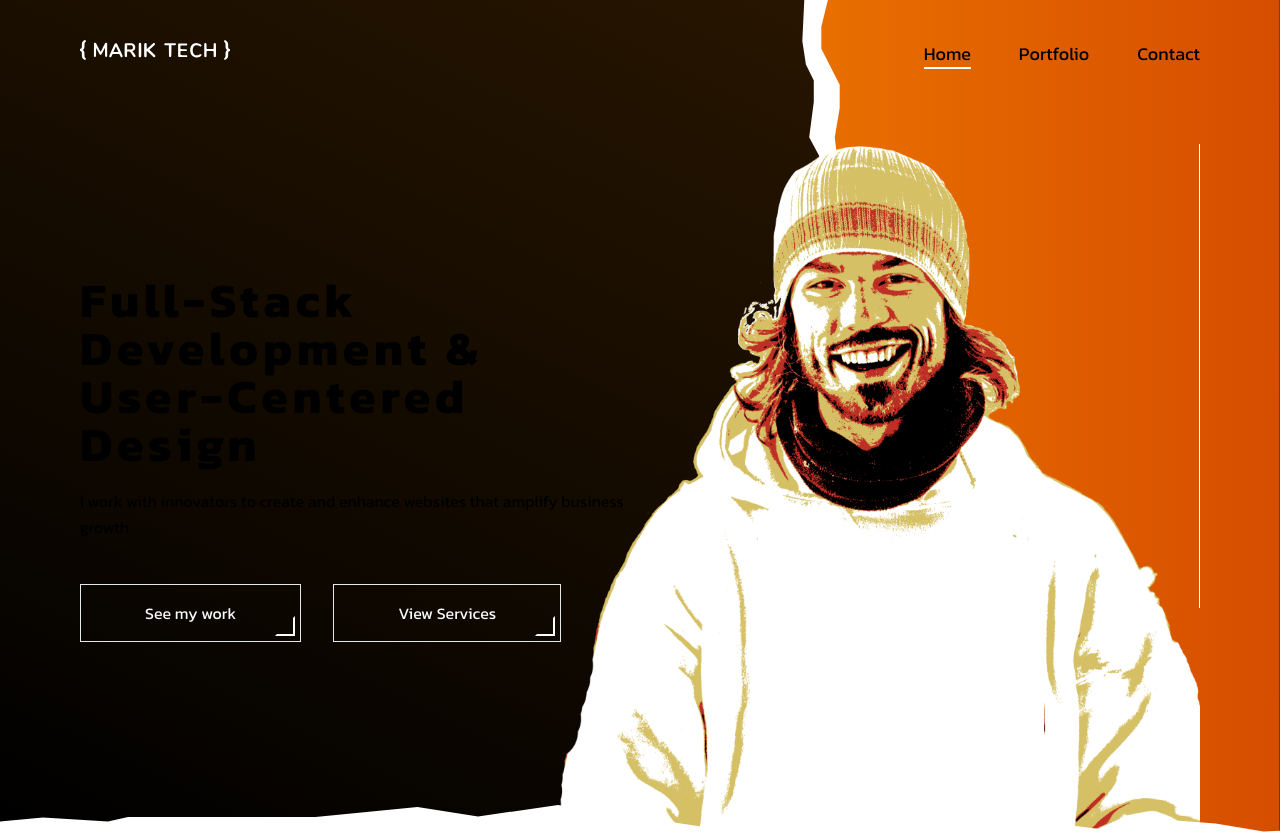
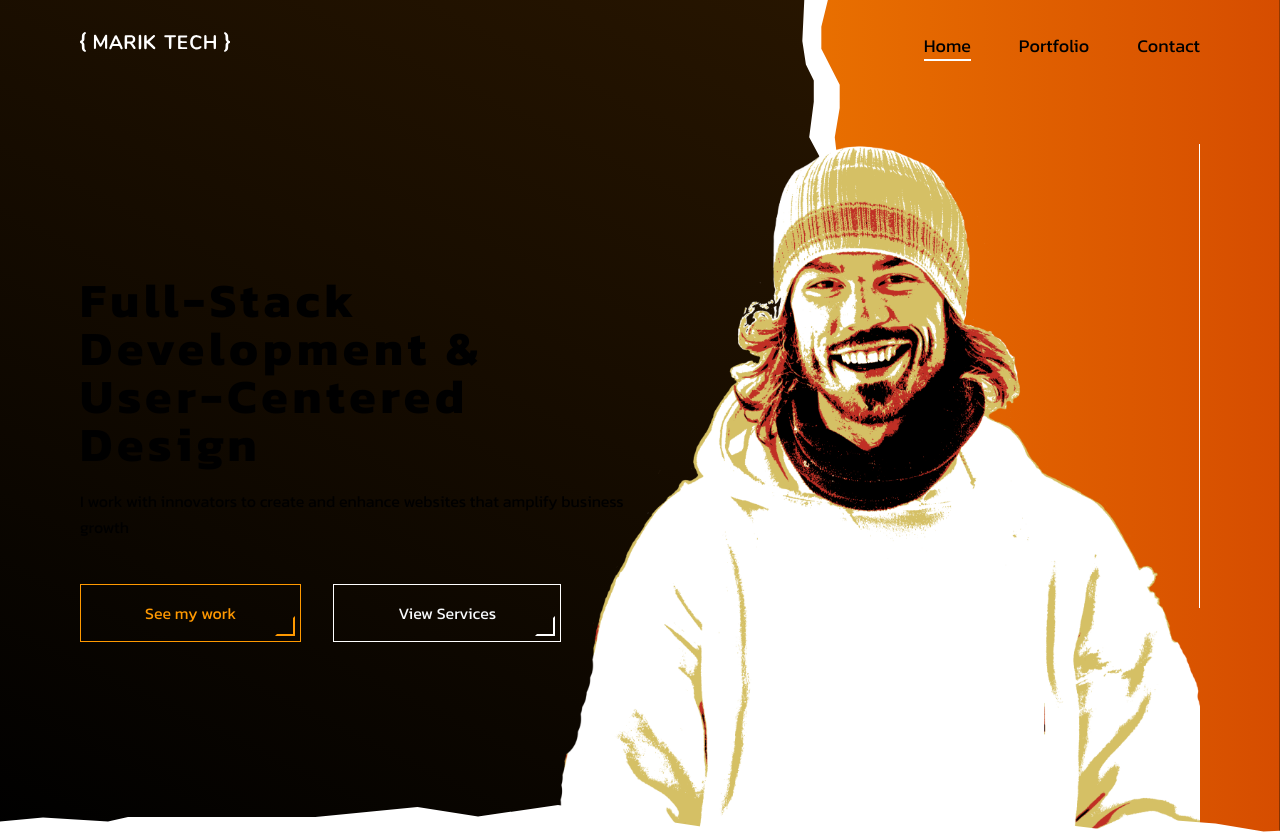
Before and after one commit to pmarik/portfolio-nextjs, a Next.js app: page / in a window 1280 px wide. Shown: the top 834 px of the page. Built offline with nearby package versions, Linux system fonts and the light colour scheme.

Commit message:
adds class-variance-authority, tw-merge, and button styling

```diff
--- a/src/app/(portfolio)/layout.tsx
+++ b/src/app/(portfolio)/layout.tsx
@@ -21,7 +21,7 @@ export default function Layout({
   return (
     <html lang="en">
       <body className={kanit.className}>
-        <Nav classNames='bg-slate-950'/>
+        <Nav classNames='bg-dark-gradient'/>
         {children}
         <Footer />
       </body>
--- a/src/app/globals.css
+++ b/src/app/globals.css
@@ -18,12 +18,12 @@
 
 body {
   color: rgb(var(--foreground-rgb));
-  background: linear-gradient(
+  /* background: linear-gradient(
       to bottom,
       transparent,
       rgb(var(--background-end-rgb))
     )
-    rgb(var(--background-start-rgb));
+    rgb(var(--background-start-rgb)); */
 }
 
 
--- a/src/components/atoms/ButtonLink/ButtonLink.component.tsx
+++ b/src/components/atoms/ButtonLink/ButtonLink.component.tsx
@@ -1,15 +1,33 @@
 import Link from "next/link";
 import React, { ReactNode } from 'react'
+import { VariantProps, cva } from 'class-variance-authority'
+import { cn } from '@/lib/utils'
 
-
+const buttonVariants = cva(
+    "text-slate-50 py-2 px-6 sm:py-2 lg:py-4 md:px-8 lg:px-16 border relative block after:border-2 after:absolute  after:w-[10px] after:h-[10px] lg:after:w-[20px] lg:after:h-[20px] after:bg-transparent after:right-[5px] after:bottom-[5px] after:border-transparent after:duration-500",
+    {
+        variants: {
+            variant: {
+                default: "after:border-r-white after:border-b-white border-white",
+                main: " after:border-r-color-300 after:border-b-color-300 border-color-300 text-color-300"
+            }
+        },
+        defaultVariants: {
+            variant: 'default'
+        }
+    }
+)
 
 type ButtonDisplay = "primary" | "secondary"
 
-interface ButtonProps {
+interface ButtonProps extends VariantProps<typeof buttonVariants> {
     children?: ReactNode | string
     to: string
     display: ButtonDisplay
+
 }
+
+
 
 const getBtnDisplay = (display?: ButtonDisplay) => {
     switch(display){
@@ -25,7 +43,9 @@ const getBtnDisplay = (display?: ButtonDisplay) => {
 const ButtonLink: React.FC<ButtonProps> = ({
     children,
     to,
-    display
+    display,
+    variant,
+    ...props
 }) => {
 
 
@@ -63,24 +83,11 @@ const ButtonLink: React.FC<ButtonProps> = ({
             `}
             href={to}
             target="_blank"
+            {...props}
         >
-            <span className=" text-slate-50 py-2 px-6 md:py-4 md:px-16 border
-              relative
-              block
-
-              after:border-2
-              after:absolute
-              after:w-[20px]
-              after:h-[20px]
-              after:bg-transparent
-              after:right-[5px]
-              after:bottom-[5px]
-              after:border-transparent
-              after:border-r-white
-              after:border-b-white
-              after:duration-500
-
-            ">{children}</span>
+            <span className={cn(buttonVariants({ variant }))}>
+                {children}
+            </span>
         </Link>
     )
 }
--- a/src/components/molecules/Carousel/Carousel.component.tsx
+++ b/src/components/molecules/Carousel/Carousel.component.tsx
@@ -12,7 +12,7 @@ interface CarouselProps {
 const Carousel:React.FC<CarouselProps> = ({
     children
 }) => {
-    const [emblaRef, emblaApi] = useEmblaCarousel({ loop: true, containScroll: 'trimSnaps' }, [Autoplay()])
+    const [emblaRef, emblaApi] = useEmblaCarousel({ loop: true, containScroll: 'trimSnaps' }, [Autoplay({delay: 10000})])
 
 
     // useEffect(() => {
--- a/src/components/organisms/HeroSection/HeroSection.component.tsx
+++ b/src/components/organisms/HeroSection/HeroSection.component.tsx
@@ -13,12 +13,14 @@ const HeroSection:React.FC = () => {
                     <ButtonLink
                         to="#projects"
                         display="primary"
+                        variant={'main'}
                     >
                         See my work
                     </ButtonLink>
                     <ButtonLink
                         to="#services"
                         display="secondary"
+                        variant={'default'}
                     >
                         View Services
                     </ButtonLink>
--- a/src/components/organisms/Nav/Nav.component.tsx
+++ b/src/components/organisms/Nav/Nav.component.tsx
@@ -9,7 +9,7 @@ const Nav:React.FC<NavProps> = ({
     classNames
 }) => {
     return (
-        <div className={`w-full absolute flex justify-between px-6 md:px-10 lg:px-20 py-10 z-20 max-w-maximum  min-w-minimum m-[0_auto] ${classNames}`}>
+        <div className={`w-full absolute flex justify-between px-6 md:px-10 lg:px-20 py-8 z-20 max-w-maximum  min-w-minimum m-[0_auto] ${classNames}`}>
             <div
                 className="picture-img-wrap w-[40px] md:w-[unset]"
             >
--- a/src/components/organisms/ProjectsGrid/ProjectsGrid.component.tsx
+++ b/src/components/organisms/ProjectsGrid/ProjectsGrid.component.tsx
@@ -9,8 +9,8 @@ import viewerImg from 'public/viewer-square.jpg'
 
 const ProjectsGrid:React.FC = () => {
     return (
-        <div className="relative bg-white w-full px-6 md:px-10 lg:px-20 text-center md:text-left max-w-maximum  min-w-minimum
-            grid grid-cols-[repeat(auto-fill,_minmax(250px,_1fr))] gap-[20px] object-cover mt-[200px]
+        <div className="relative bg-white w-full px-6 md:px-10 lg:px-40 text-center md:text-left max-w-maximum  min-w-minimum
+            grid grid-cols-[repeat(auto-fill,_minmax(280px,_1fr))] gap-[20px] object-cover py-40 h-full lg:max-w-[1270px]
         ">
             <div className=" bg-white">
                 <Image
--- /dev/null
+++ b/src/lib/utils.ts
@@ -0,0 +1,6 @@
+import { ClassValue, clsx } from 'clsx'
+import {twMerge} from 'tailwind-merge'
+
+export function cn(...inputs: ClassValue[]){
+    return twMerge(clsx(inputs))
+}
```
